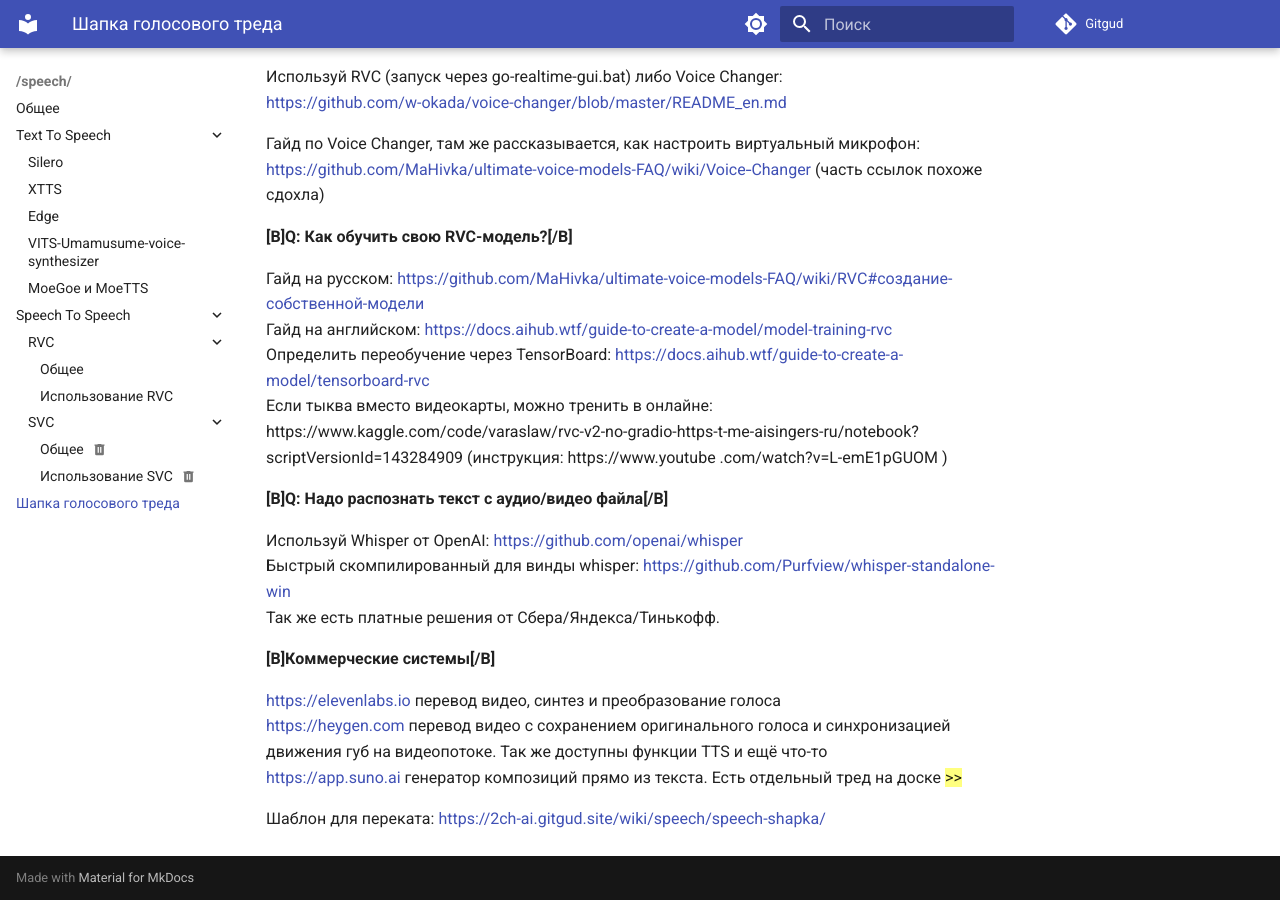
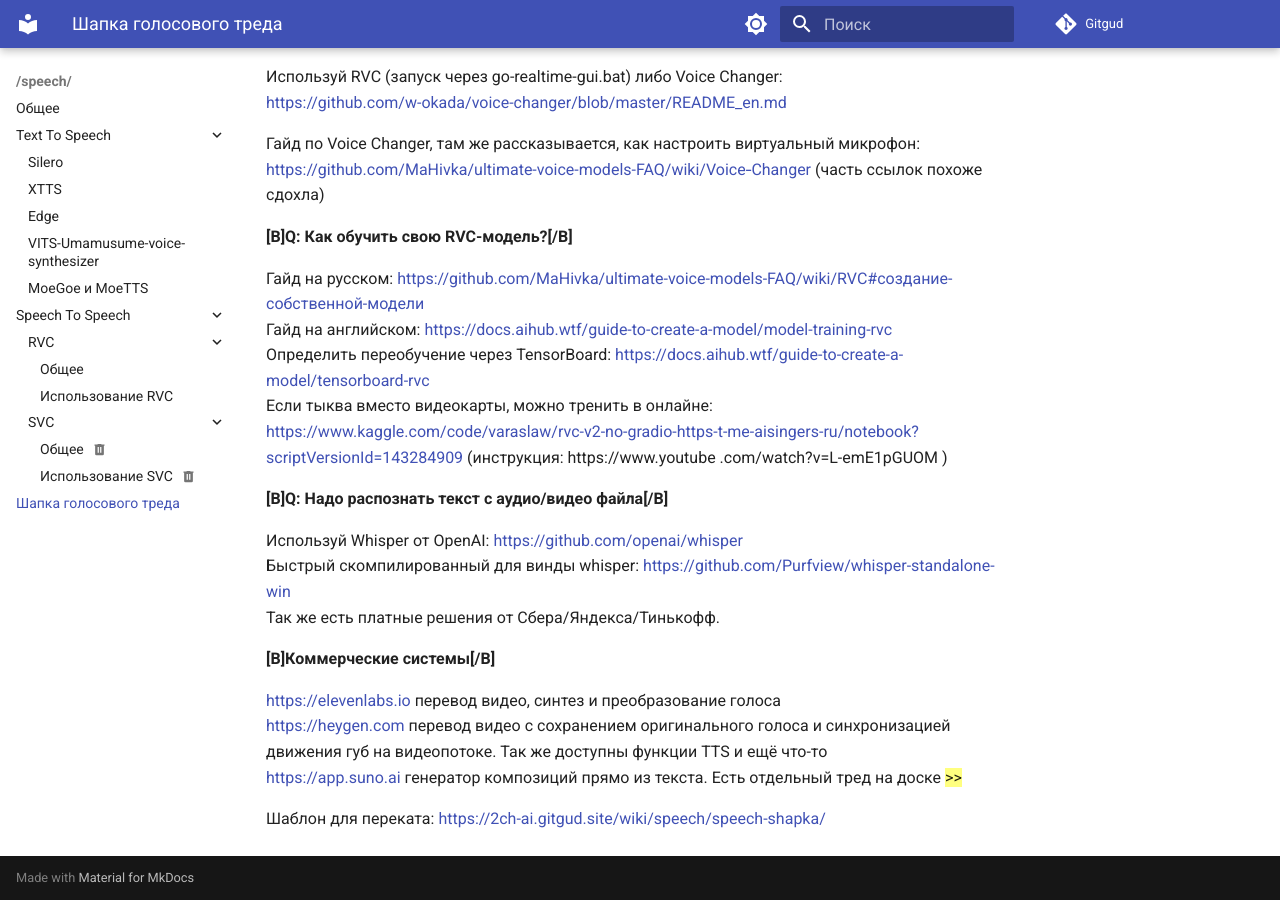
Before and after one commit to 2ch-ai/wiki, an MkDocs documentation site: the page built from docs/speech/speech-shapka.md, in a window 1280 px wide and 900 px high, scrolled down 1361 px. Built offline with MkDocs 1.6.1 and Material for MkDocs 9.7.7, drawn with Linux system fonts in a browser that asks for light colours.

```diff
--- a/docs/speech/speech-shapka.md
+++ b/docs/speech/speech-shapka.md
@@ -55,7 +55,7 @@ speech   |  Голосовых нейронок тред (TTS, STS, STT) ==#xxxx
 Гайд на русском: <https://github.com/MaHivka/ultimate-voice-models-FAQ/wiki/RVC#создание-собственной-модели>
 Гайд на английском: <https://docs.aihub.wtf/guide-to-create-a-model/model-training-rvc>
 Определить переобучение через TensorBoard: <https://docs.aihub.wtf/guide-to-create-a-model/tensorboard-rvc>
-Если тыква вместо видеокарты, можно тренить в онлайне: https://www.kaggle.com/code/varaslaw/rvc-v2-no-gradio-https-t-me-aisingers-ru/notebook?scriptVersionId=143284909 (инструкция: https://www.youtube .com/watch?v=L-emE1pGUOM )
+Если тыква вместо видеокарты, можно тренить в онлайне: <https://www.kaggle.com/code/varaslaw/rvc-v2-no-gradio-https-t-me-aisingers-ru/notebook?scriptVersionId=143284909> (инструкция: https://www.youtube .com/watch?v=L-emE1pGUOM )
 
 **[B]Q: Надо распознать текст с аудио/видео файла[/B]**
 
```
